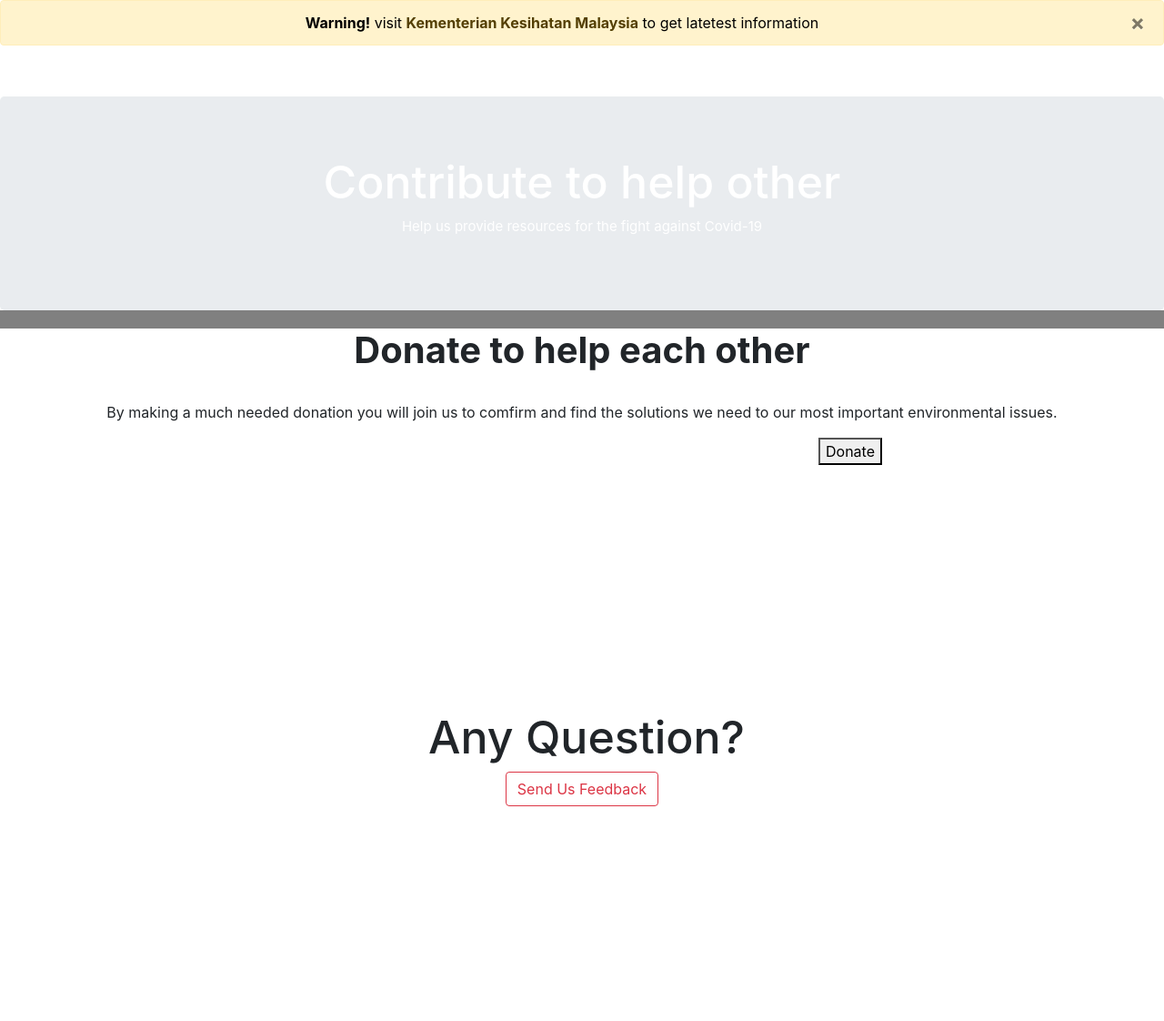
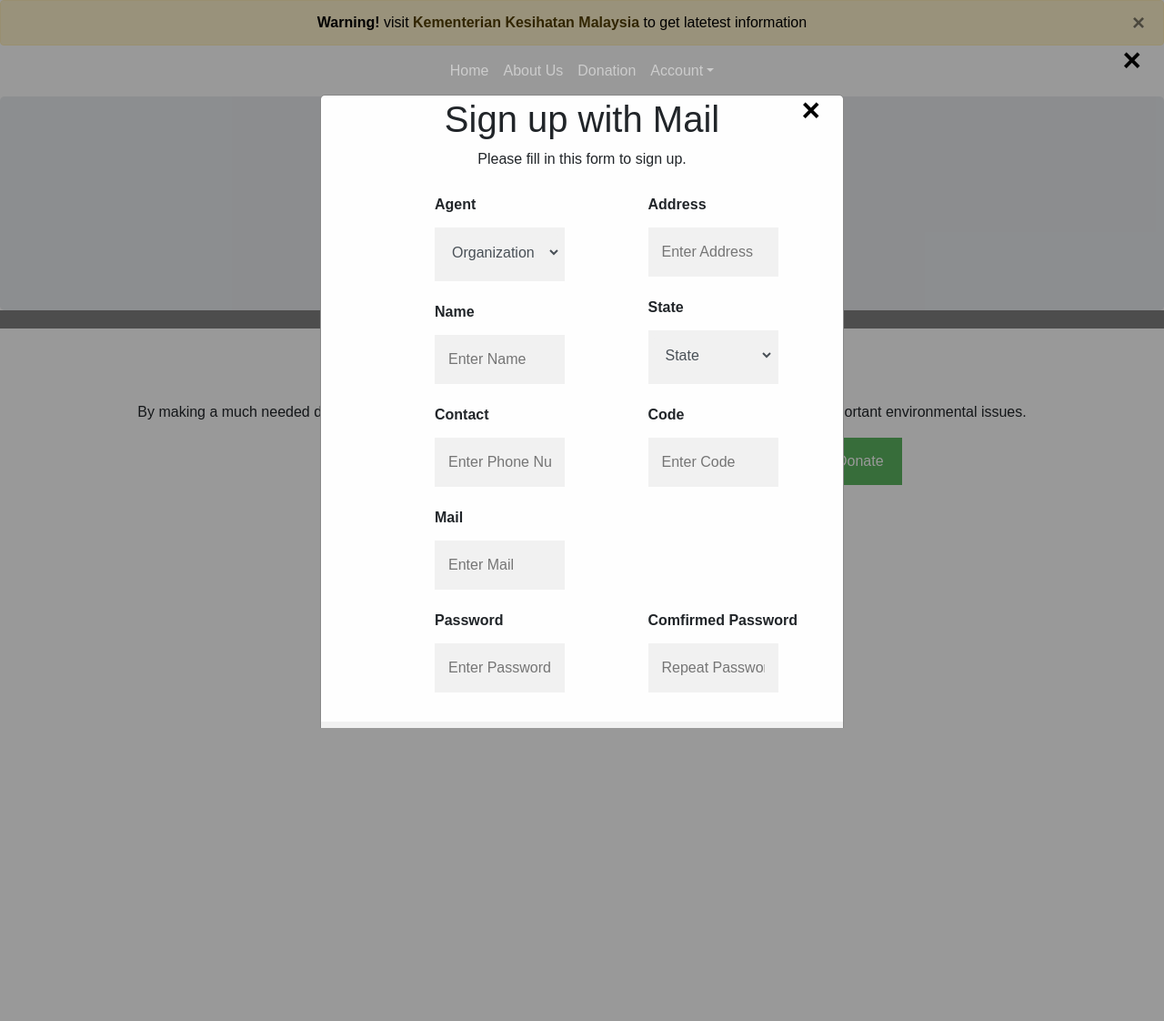
Before and after one commit to Skyquek/covid19-medical-resource-sharing, a PHP site: page /donation.php in a window 1280 px wide, after a click on "Donate". Shown: the whole page at 91% size. After the commit the page ends 800 px from the top, so only its background shows below. Run offline with PHP 8.4, Linux system fonts and the light colour scheme; a stand-in replaces the project's code that opens the database connection.

Commit message:
updated donation

```diff
--- a/src/View/donation.php
+++ b/src/View/donation.php
@@ -9,7 +9,87 @@
 	<script src="https://maxcdn.bootstrapcdn.com/bootstrap/4.5.2/js/bootstrap.min.js"></script>
 	<link rel="stylesheet" href="../../assets/css/include.css">
 </head>
+ <script>var modal = document.getElementById('id01');
 
+// When the user clicks anywhere outside of the modal, close it
+window.onclick = function(event) {
+    if (event.target == modal) {
+        modal.style.display = "none";
+    }
+}</script>
+<style>
+.container {
+  padding: 10px;
+}
+span.psw {
+  float: right;
+  padding-top: 16px;
+}
+
+/* The Modal (background) */
+.modal {
+  display: none; /* Hidden by default */
+  position: fixed; /* Stay in place */
+  z-index: 1; /* Sit on top */
+  left: 0;
+  top: 0;
+  width: 100%; /* Full width */
+  height: 100%; /* Full height */
+  background-color: rgb(0,0,0); /* Fallback color */
+  background-color: rgba(0,0,0,0.4); /* Black w/ opacity */
+  padding-top: 50px;
+}
+
+/* Modal Content/Box */
+.modal-content {
+  background-color: #fefefe;
+  margin: 5% auto 15% auto; /* 5% from the top, 15% from the bottom and centered */
+  border: 1px solid #888;
+  width: 45%; /* Could be more or less, depending on screen size */
+}
+
+/* The Close Button (x) */
+.close1 {
+  position: absolute;
+  right: 25px;
+  top: 0;
+  color: #000;
+  font-size: 35px;
+  font-weight: bold;
+}
+
+.close:hover,
+.close:focus {
+  color: red;
+  cursor: pointer;
+}
+
+/* Add Zoom Animation */
+.animate {
+  -webkit-animation: animatezoom 0.6s;
+  animation: animatezoom 0.6s
+}
+
+@-webkit-keyframes animatezoom {
+  from {-webkit-transform: scale(0)}
+  to {-webkit-transform: scale(1)}
+}
+
+@keyframes animatezoom {
+  from {transform: scale(0)}
+  to {transform: scale(1)}
+}
+
+/* Change styles for span and cancel button on extra small screens */
+@media screen and (max-width: 300px) {
+  span.psw {
+     display: block;
+     float: none;
+  }
+  .cancelbtn {
+     width: 100%;
+  }
+}</style>
 <body style="background-color:white">
 <?php include("includes/navigation.php");?>
 <?php include("includes/header.php");?>
@@ -17,7 +97,12 @@
 <p class="text-center">By making a much needed donation you will join us to comfirm  and find the solutions we need to our most important environmental issues.</p>
 <p></p>
 <button onclick="document.getElementById('id01').style.display='block'" style="width:auto;margin-left:900px">Donate</button><br>
-<p></p>
+<div id="id01" class="modal">
+<div class="imgcontainer">
+      <span onclick="document.getElementById('id01').style.display='none'" class="close1" title="Close Modal">&times;</span>
+    </div>
+<?php include("includes/registerformdonate.php");?>
+</div>
 
 
 <?php include("includes/footer.php");?>
--- /dev/null
+++ b/src/View/includes/registerformdonate.php
@@ -0,0 +1,246 @@
+<style>	.column {
+	float: left;
+	width: 33.33%;
+	}
+	body {font-family: Arial, Helvetica, sans-serif;}
+	.form-group{
+		width: 70%;
+		padding: 3px;
+		margin: 5px 0 22px 0;
+		display: inline-block;
+		border: none;
+		background: #f1f1f1;
+	}
+	.form-control{
+		width: 99%;
+		margin: 5px 0 10px 0;
+		display: inline-block;
+		border: none;
+		background: #f1f1f1;
+	}
+/* Full-width input fields */
+* {box-sizing: border-box}
+	input[type=text],input[type=name], input[type=phone], input[type=address],input[type=mail]{
+		width: 70%;
+		padding: 15px;
+		margin: 5px 0 22px 0;
+		display: inline-block;
+		border: none;
+		background: #f1f1f1;
+		}
+	input[type=password]{
+		width: 70%;
+		padding: 15px;
+		margin: 5px 0 22px 0;
+		display: inline-block;
+		border: none;
+		background: #f1f1f1;
+		}
+	input[type=name]:focus,input[type=text]:focus, input[type=password]:focus,input[type=phone]:focus, input[type=address]:focus ,input[type=mail]:focus {
+		background-color: #ddd;
+		outline: none;
+		}
+
+	hr {
+		border: 1px solid #f1f1f1;
+		margin-bottom: 25px;
+		}
+
+	/* Set a style for all buttons */
+	button {
+		background-color: #4CAF50;
+		color: white;
+		padding: 14px 20px;
+		margin: 0px 0;
+		border: none;
+		cursor: pointer;
+		opacity: 0.9;
+		}
+
+	button:hover {
+		opacity:1;
+	}
+
+	/* Extra styles for the cancel button */
+	.cancelbtn {
+		padding: 14px 20px;
+		background-color: #f44336;
+		}
+
+/* Float cancel and signup buttons and add an equal width */
+.cancelbtn, .signupbtn {
+  float: left;
+  width: 30%;
+}
+
+/* Add padding to container elements */
+.container {
+  padding: 10px;
+}
+
+/* Clear floats */
+.clearfix::after {
+  content: "";
+  clear: both;
+  display: table;
+}
+
+/* Center the image and position the close button */
+.imgcontainer {
+  text-align: center;
+  margin: -10px 0 12px 0;
+  position: relative;
+}
+
+img.avatar {
+  width: 40%;
+  border-radius: 50%;
+}
+
+span.psw {
+  float: right;
+  padding-top: 16px;
+}
+
+/* The Modal (background) */
+.modal {
+  display: none; /* Hidden by default */
+  position: fixed; /* Stay in place */
+  z-index: 1; /* Sit on top */
+  left: 0;
+  top: 0;
+  width: 100%; /* Full width */
+  height: 100%; /* Full height */
+  background-color: rgb(0,0,0); /* Fallback color */
+  background-color: rgba(0,0,0,0.4); /* Black w/ opacity */
+  padding-top: 50px;
+}
+
+/* Modal Content/Box */
+.modal-content {
+  background-color: #fefefe;
+  margin: 5% auto 15% auto; /* 5% from the top, 15% from the bottom and centered */
+  border: 1px solid #888;
+  width: 45%; /* Could be more or less, depending on screen size */
+}
+
+/* The Close Button (x) */
+.close1 {
+  position: absolute;
+  right: 25px;
+  top: 0;
+  color: #000;
+  font-size: 35px;
+  font-weight: bold;
+}
+
+.close:hover,
+.close:focus {
+  color: red;
+  cursor: pointer;
+}
+
+/* Add Zoom Animation */
+.animate {
+  -webkit-animation: animatezoom 0.6s;
+  animation: animatezoom 0.6s
+}
+
+@-webkit-keyframes animatezoom {
+  from {-webkit-transform: scale(0)}
+  to {-webkit-transform: scale(1)}
+}
+
+@keyframes animatezoom {
+  from {transform: scale(0)}
+  to {transform: scale(1)}
+}
+
+/* Change styles for span and cancel button on extra small screens */
+@media screen and (max-width: 300px) {
+  span.psw {
+     display: block;
+     float: none;
+  }
+  .cancelbtn {
+     width: 100%;
+  }
+}</style>
+
+ <form class="modal-content animate" action="/action_page.php" method="post">
+    <div class="imgcontainer">
+      <span onclick="document.getElementById('id01').style.display='none'" class="close1" title="Close Modal">&times;</span>
+    </div>
+	<h1 class="text-center">Sign up with Mail</h1>
+    <p class="text-center">Please fill in this form to sign up.</p>
+    <div class="container">
+		<div class="row" style="margin-left:100px">
+			<div class="col-lg-6">
+				<label for="organization"><b>Agent</b></label><br>
+				<div class="form-group">
+				<select class="form-control" name="organization">
+				<option value="">Organization</option>
+				<option value="PK">Medical</option>
+				<option value="PH">Ngo</option>
+				<option value="PL">Perlis</option>
+				<option value="SL">Selangor</option>
+				<option value="TR">Terengganu</option>
+				<option value="KT">Kelantan</option>
+				<option value="Lb">Labuan</option>
+				</select>
+				</div>
+				<br>
+				<label for="name"><b>Name</b></label><br>
+				<input type="name" placeholder="Enter Name" name="name" required>
+				<br>
+				<label for="phone"><b>Contact</b></label><br>
+				<input type="phone" placeholder="Enter Phone Number" name="phone" required>
+				<br>
+				<label for="mail"><b>Mail</b></label><br>
+				<input type="mail" placeholder="Enter Mail" name="mail" required>
+				<br>
+			</div>
+			<div class="col-lg-6">
+				<label for="Address"><b>Address</b></label><br>
+				<input type="address" placeholder="Enter Address" name="address" required>
+				<br>
+				<label for="State"><b>State</b></label><br>
+				<div class="form-group">
+				<select class="form-control" name="state">
+				<option value="">State</option>
+				<option value="PK">Perak</option>
+				<option value="PH">Pahang</option>
+				<option value="PL">Perlis</option>
+				<option value="SL">Selangor</option>
+				<option value="KL">Kuala Lumpur</option>
+				<option value="SR">Sarawak</option>
+				<option value="SB">Sabah</option>
+				<option value="JH">Johor</option>
+				<option value="NS">Negeri Sembilan</option>
+				<option value="KD">Kedah</option>
+				<option value="MK">Melaka</option>
+				<option value="TR">Terengganu</option>
+				<option value="KT">Kelantan</option>
+				<option value="Lb">Labuan</option>
+				</select>
+				</div>
+				<br>
+				<label for="Code"><b>Code</b></label><br>
+				<input type="address" placeholder="Enter Code" name="code" required>
+				</div>
+			<div class="col-lg-6">
+			<label for="psw"><b>Password</b></label><br>
+			<input type="password" placeholder="Enter Password" name="psw" required>
+			</div>
+			<div class="col-lg-6">
+			<label for="psw-repeat"><b>Comfirmed Password</b></label><br>
+			<input type="password" placeholder="Repeat Password" name="psw-repeat" required>
+			</div>
+		</div>
+    </div>
+
+    <div class="container container-fluid" style="background-color:#f1f1f1">
+    <button class="signupbtn" type="submit" style="margin-left:280px">Sign Up</button>
+    </div>
+  </form>
+</div>
```
